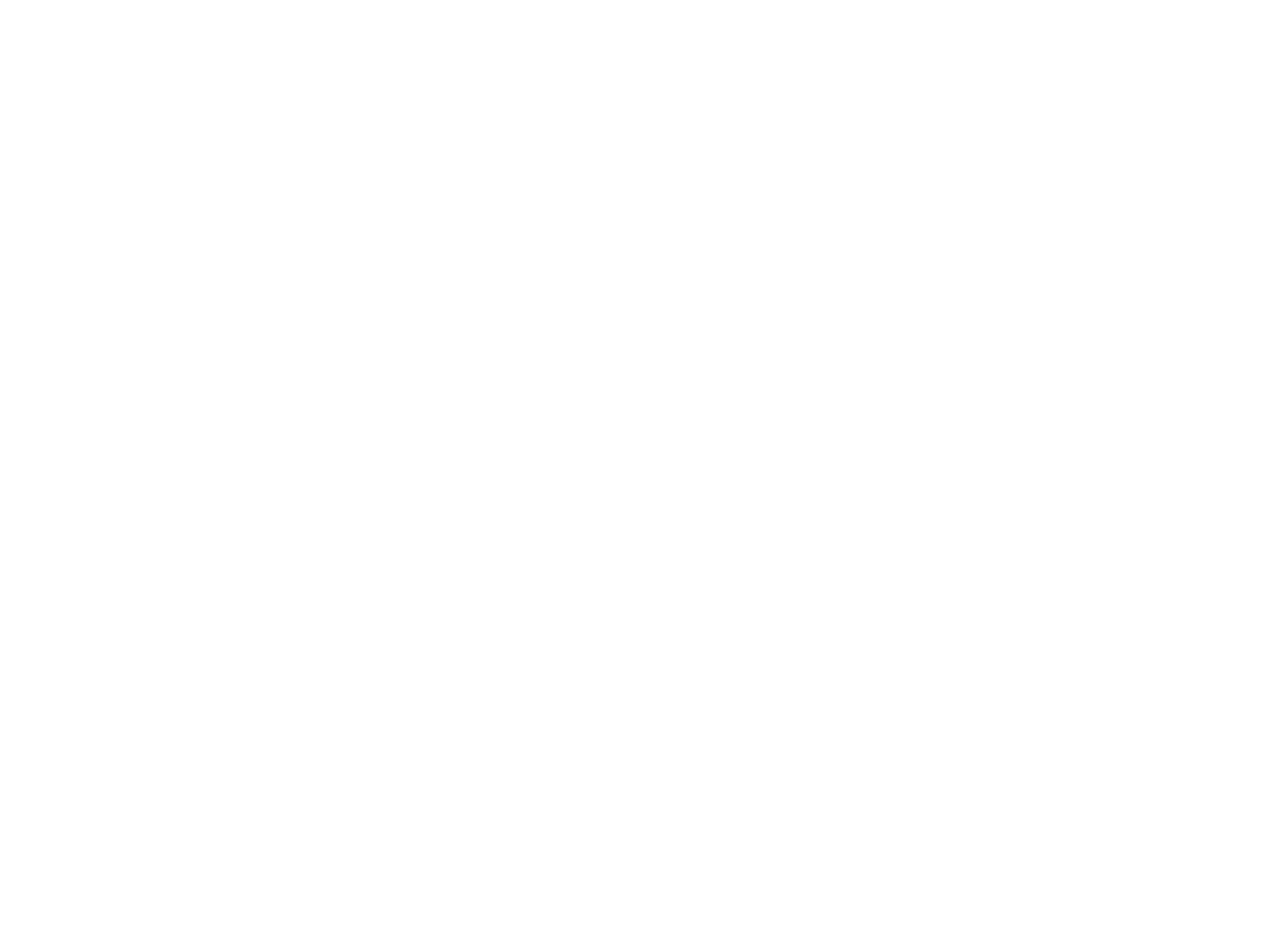
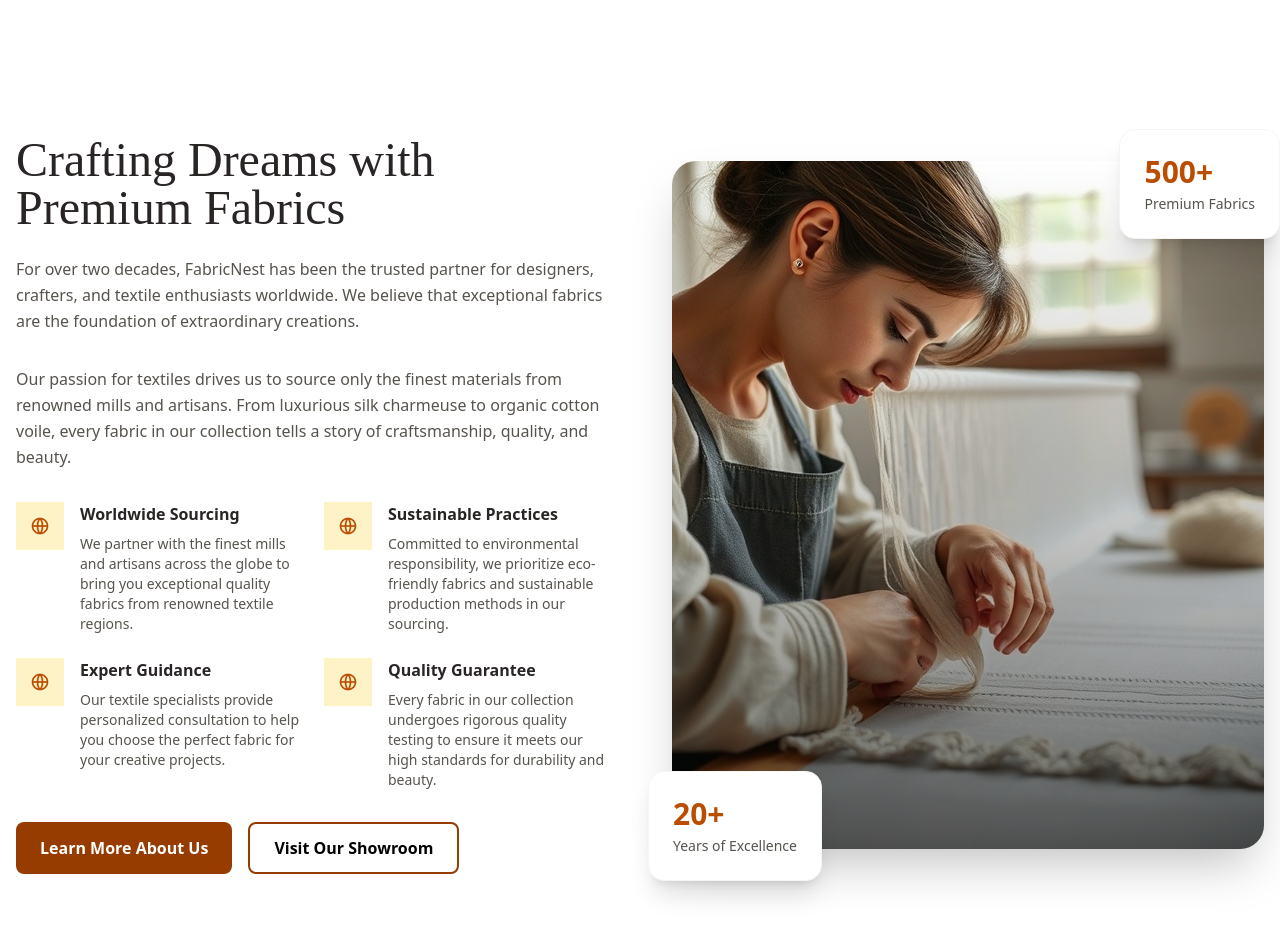
Before and after one commit to Emaani-gh/fabric_Haven, a React (Vite) app: page / in a window 1280 px wide. Shown: the part 3680-4618 px from the top of the page. Before the commit the page ends 3736 px from the top, so only its background shows below. Built offline with nearby package versions, Linux system fonts and the light colour scheme.

Commit message:
build about section

```diff
--- a/src/Pages/Home.jsx
+++ b/src/Pages/Home.jsx
@@ -2,6 +2,7 @@
 import Hero from "../components/Hero";
 import Featured from "../components/Featured";
 import Collection from "../components/Collection";
+import About from "../components/About";
 
 const Home = () => {
   return (
@@ -9,6 +10,7 @@
       <Hero />
       <Featured />
       <Collection />
+      <About />
     </>
   );
 };
--- /dev/null
+++ b/src/components/About.jsx
@@ -0,0 +1,136 @@
+const About = () => {
+  return (
+    <section className="py-20">
+      <div className="container mx-auto px-4">
+        <div className="grid gap-16 grid-cols-1 lg:grid-cols-2 items-center">
+          <div>
+            <h2 className="text-4xl md:text-5xl section-header text-stone-800 mb-6">
+              Crafting Dreams with Premium Fabrics
+            </h2>
+
+            <p className="text xl text-stone-600 mb-8 leading-relaxed">
+              For over two decades, FabricNest has been the trusted partner for
+              designers, crafters, and textile enthusiasts worldwide. We believe
+              that exceptional fabrics are the foundation of extraordinary
+              creations.
+            </p>
+
+            <p className="text-stone-600 mb-8 leading-relaxed">
+              Our passion for textiles drives us to source only the finest
+              materials from renowned mills and artisans. From luxurious silk
+              charmeuse to organic cotton voile, every fabric in our collection
+              tells a story of craftsmanship, quality, and beauty.
+            </p>
+            <div className="grid grid-cols-1 gap-6 sm:grid-cols-2 mb-8">
+              <div className="flex space-x-4">
+                <div className="flex justify-center items-center w-12 h-12 bg-amber-100 shrink-0">
+                  <i className="ri-global-line text-xl text-amber-700"></i>
+                </div>
+                <div>
+                  <h4 className="font-semibold text-stone-800 mb-2">
+                    Worldwide Sourcing
+                  </h4>
+
+                  <p className="text-sm text-stone-600">
+                    We partner with the finest mills and artisans across the
+                    globe to bring you exceptional quality fabrics from renowned
+                    textile regions.
+                  </p>
+                </div>
+              </div>
+              <div className="flex space-x-4">
+                <div className="flex justify-center items-center w-12 h-12 bg-amber-100 shrink-0">
+                  <i className="ri-global-line text-xl text-amber-700"></i>
+                </div>
+                <div>
+                  <h4 className="font-semibold text-stone-800 mb-2">
+                    Sustainable Practices
+                  </h4>
+
+                  <p className="text-sm text-stone-600">
+                    Committed to environmental responsibility, we prioritize
+                    eco-friendly fabrics and sustainable production methods in
+                    our sourcing.
+                  </p>
+                </div>
+              </div>
+              <div className="flex space-x-4">
+                <div className="flex justify-center items-center w-12 h-12 bg-amber-100 shrink-0">
+                  <i className="ri-global-line text-xl text-amber-700"></i>
+                </div>
+                <div>
+                  <h4 className="font-semibold text-stone-800 mb-2">
+                    Expert Guidance
+                  </h4>
+
+                  <p className="text-sm text-stone-600">
+                    Our textile specialists provide personalized consultation to
+                    help you choose the perfect fabric for your creative
+                    projects.
+                  </p>
+                </div>
+              </div>
+              <div className="flex space-x-4">
+                <div className="flex justify-center items-center w-12 h-12 bg-amber-100 shrink-0">
+                  <i className="ri-global-line text-xl text-amber-700"></i>
+                </div>
+                <div>
+                  <h4 className="font-semibold text-stone-800 mb-2">
+                    Quality Guarantee
+                  </h4>
+
+                  <p className="text-sm text-stone-600">
+                    Every fabric in our collection undergoes rigorous quality
+                    testing to ensure it meets our high standards for durability
+                    and beauty.
+                  </p>
+                </div>
+              </div>
+            </div>
+
+            <div className="flex flex-col gap-4 sm:flex-row">
+              <button className="bg-amber-800 hover:bg-amber-900 px-6 py-3 rounded-lg font-semibold transition duration-300 text-white">
+                Learn More About Us
+              </button>
+              <button className="border-2 border-amber-800 hover:bg-amber-900 px-6 py-3 rounded-lg font-semibold transition duration-300">
+                Visit Our Showroom
+              </button>
+            </div>
+          </div>
+
+          <div className="relative">
+            <div className="relative overflow-hidden rounded-3xl shadow-2xl">
+              <img
+                className="w-full h-full object-cover object-center"
+                src="/images/profile.jpg"
+                alt="profile pic"
+              />
+              <div className="gradient-overlay"></div>
+            </div>
+            <div className="bg-white p-6 absolute -top-8 -right-4 rounded-2xl shadow-xl border border-stone-100">
+              <div>
+                <div className="text-3xl font-bold text-amber-700 mb-1">
+                  500+
+                </div>
+                <div className="text-stone-600 text-sm">Premium Fabrics</div>
+              </div>
+            </div>
+
+            <div className="bg-white p-6 absolute -bottom-8 -left-6 rounded-2xl shadow-xl border border-stone-100 ">
+              <div>
+                <div className="text-3xl font-bold text-amber-700 mb-1">
+                  20+
+                </div>
+                <div className="text-stone-600 text-sm">
+                  Years of Excellence
+                </div>
+              </div>
+            </div>
+          </div>
+        </div>
+      </div>
+    </section>
+  );
+};
+
+export default About;
```
Also changed, not shown: public/images/profile.jpg (added).
